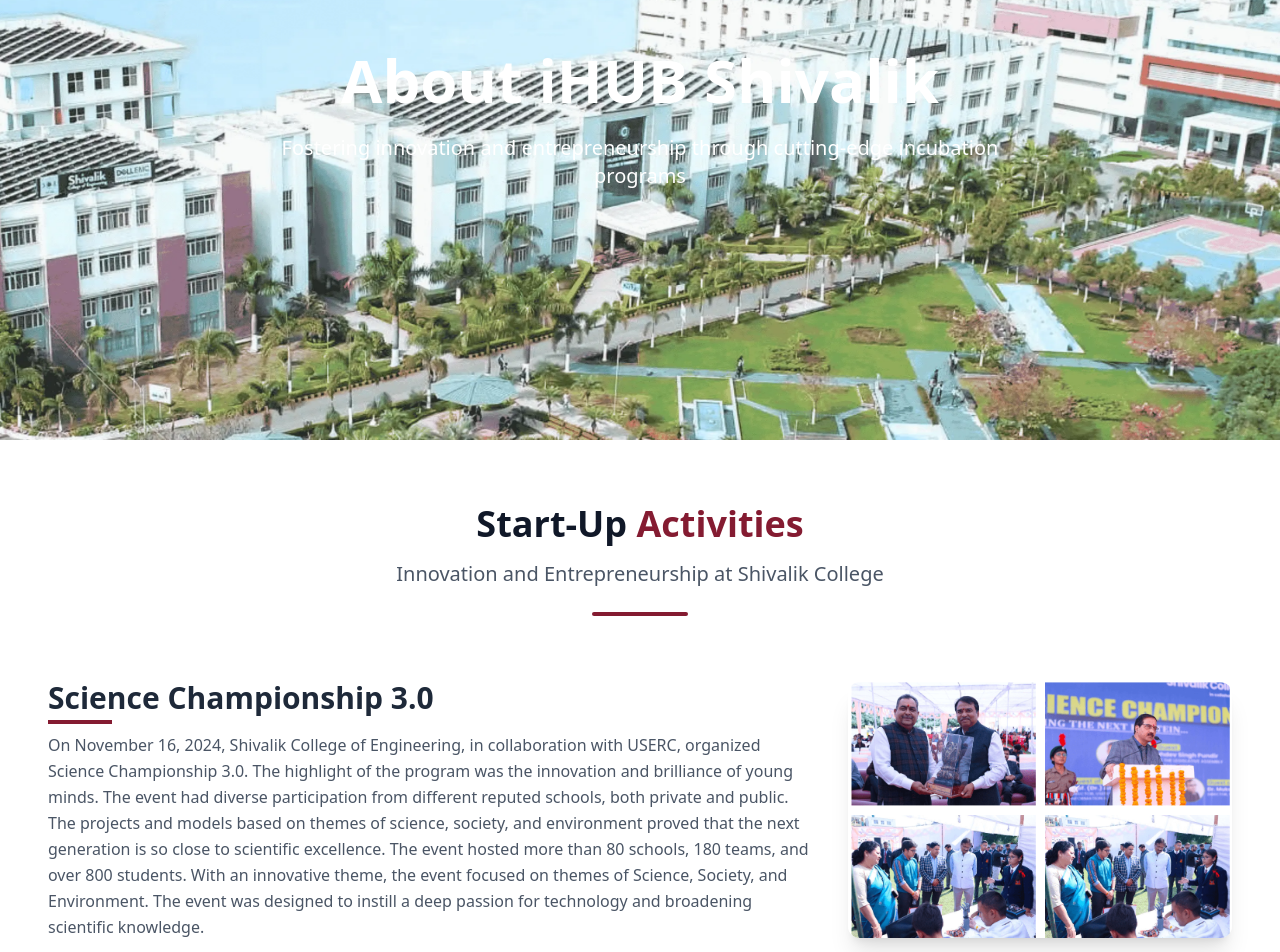
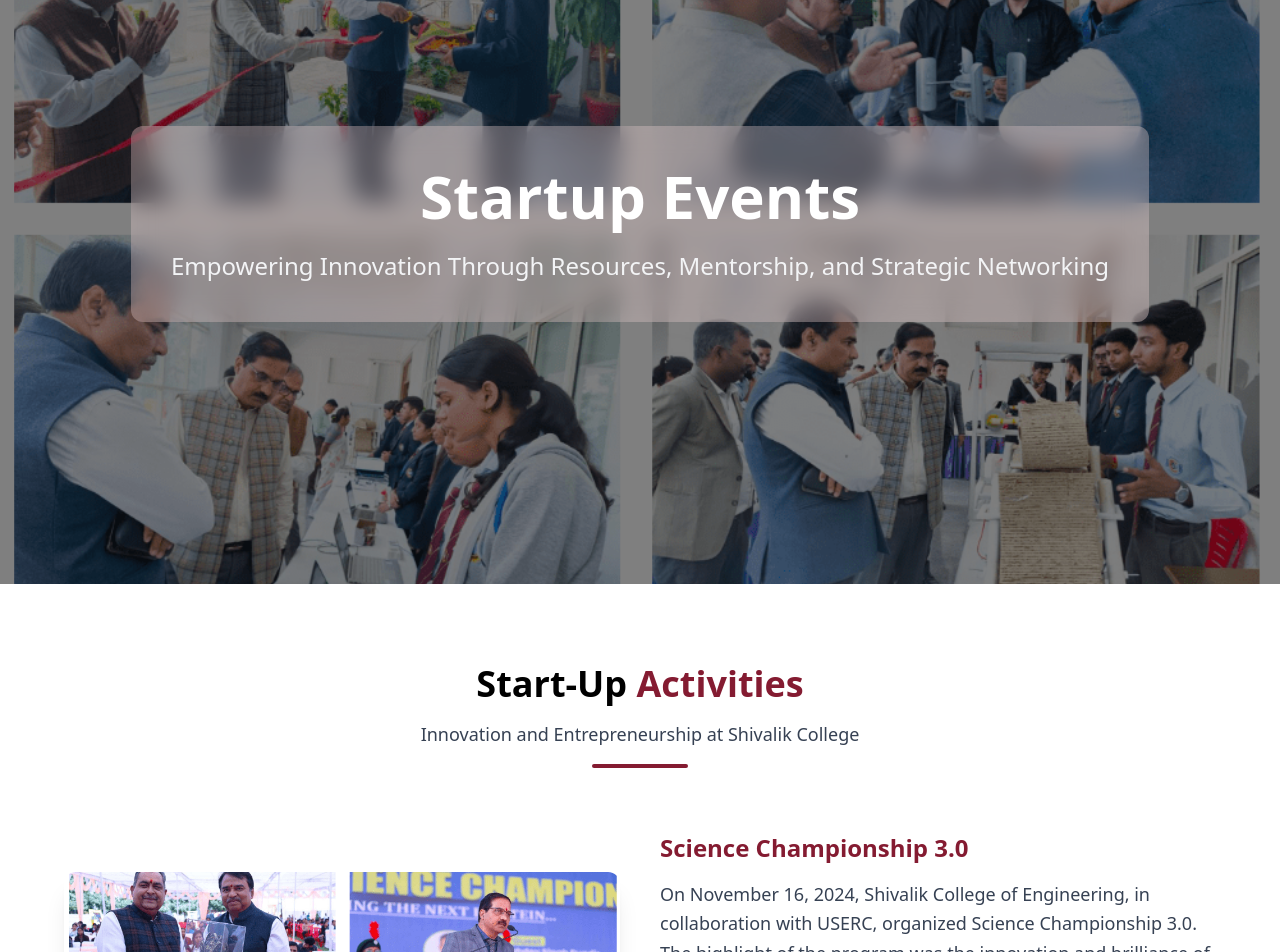
Before and after one commit to Suman9709/CBII, a React (Vite) app in the folder cbii/: page /events/gallery in a window 1280 px wide. Shown: the part 200-1152 px from the top of the page. Built offline with nearby package versions, Linux system fonts and the light colour scheme.

Commit message:
added one testimonial and added page not found and crousel in the about page

```diff
--- a/cbii/src/Components/Events.jsx
+++ b/cbii/src/Components/Events.jsx
@@ -1,93 +1,119 @@
-import React from 'react';
+import React, { useEffect, useState } from 'react';
+import { motion } from 'framer-motion';
 import scienceChampionShip from '../Images/Aimg3.png';
 import hackathon from '../Images/Aimg2.png';
 import shivatech from '../Images/Aimg1.png';
 import aboutHero from '../Images/aimg13.webp';
 
 const Events = () => {
+  const carouselImages = [hackathon, shivatech, aboutHero];
+  const [currentIndex, setCurrentIndex] = useState(0);
+
   const activities = [
     {
-            title: "Science Championship 3.0",
-            desc: "On November 16, 2024, Shivalik College of Engineering, in collaboration with USERC, organized Science Championship 3.0. The highlight of the program was the innovation and brilliance of young minds. The event had diverse participation from different reputed schools, both private and public. The projects and models based on themes of science, society, and environment proved that the next generation is so close to scientific excellence. The event hosted more than 80 schools, 180 teams, and over 800 students. With an innovative theme, the event focused on themes of Science, Society, and Environment. The event was designed to instill a deep passion for technology and broadening scientific knowledge.",
-            image: scienceChampionShip
+      title: 'Science Championship 3.0',
+      desc: 'On November 16, 2024, Shivalik College of Engineering, in collaboration with USERC, organized Science Championship 3.0. The highlight of the program was the innovation and brilliance of young minds. The event had diverse participation from different reputed schools, both private and public. The projects and models based on themes of science, society, and environment proved that the next generation is so close to scientific excellence. The event hosted more than 80 schools, 180 teams, and over 800 students. With an innovative theme, the event focused on themes of Science, Society, and Environment. The event was designed to instill a deep passion for technology and broadening scientific knowledge.',
+      image: scienceChampionShip,
     },
     {
-            title: "Hackathon- 2024",
-            desc: "The Incubation Center of Shivalik College, CBII and iHUB Shivalik organised Hackathon 2024 with a vision to generate high-value, actionable business ideas and product concepts. The event was organised to foster a spirit of entrepreneurship among young minds. More than 300 students from 63+ teams participated in this collaborative technical event, proposing solutions to industrial and social problem statements. The event had participation from various institutes, including colleges and universities, from regions students of Uttarakhand, UP, and the NCR region. During the event, the participating teams built actionable business ideas and product concepts by working relentlessly for 30 hours.",
-            image: hackathon
+      title: 'Hackathon-2024',
+      desc: 'The Incubation Center of Shivalik College, CBII and iHUB Shivalik organised Hackathon 2024 with a vision to generate high-value, actionable business ideas and product concepts. The event was organised to foster a spirit of entrepreneurship among young minds. More than 300 students from 63+ teams participated in this collaborative technical event, proposing solutions to industrial and social problem statements. The event had participation from various institutes, including colleges and universities, from regions students of Uttarakhand, UP, and the NCR region. During the event, the participating teams built actionable business ideas and product concepts by working relentlessly for 30 hours.',
+      image: hackathon,
     },
     {
-            title: "Shivatech-2024: 15 November 2024",
-            desc: "The Institution Innovation Council of Shivalik College – (CBII), iHUB Shivalik – organised an impactful event on 15 November 2024. In Shiva-Tech 2024, 12 different events were organised with the aim of providing researchers and students present innovative solutions to industrial and societal problems integrating technology. Different events included Project Demonstration, Working Model in Pharmacy & Health, Highway to Hell, LAN Gaming – Free Fire & VGMI, Code Hunt, Building Bridge, Tower Making, Best Out of Waste, Wrestling Machine, Business Model Presentation, Lego Assembly & Race, Logo Making, and Digital Logic Design. The event had participation from 250+ students from different institutes.",
-            image: shivatech
-        }
+      title: 'Shivatech-2024: Nov 15',
+      desc: 'The Institution Innovation Council of Shivalik College – (CBII), iHUB Shivalik – organised an impactful event on 15 November 2024. In Shiva-Tech 2024, 12 different events were organised with the aim of providing researchers and students present innovative solutions to industrial and societal problems integrating technology. Different events included Project Demonstration, Working Model in Pharmacy & Health, Highway to Hell, LAN Gaming – Free Fire & VGMI, Code Hunt, Building Bridge, Tower Making, Best Out of Waste, Wrestling Machine, Business Model Presentation, Lego Assembly & Race, Logo Making, and Digital Logic Design. The event had participation from 250+ students from different institutes.',
+      image: shivatech,
+    },
   ];
 
+  useEffect(() => {
+    const interval = setInterval(() => {
+      setCurrentIndex((prev) => (prev + 1) % carouselImages.length);
+    }, 5000);
+    return () => clearInterval(interval);
+  }, []);
+
+  const fadeInUp = {
+    hidden: { opacity: 0, y: 40 },
+    visible: {
+      opacity: 1,
+      y: 0,
+      transition: { duration: 0.8, ease: 'easeOut' },
+    },
+  };
+
   return (
-      <div className="min-h-screen">
-            {/* Full-screen hero image */}
-            <div className="relative h-screen max-h-[80vh] w-full overflow-hidden">
-              <img
-                src={aboutHero}
-                alt="About iHUB Shivalik"
-                className="w-full h-full object-cover"
-              />
-              <div className="absolute inset-0  flex items-center justify-center">
-                <div className="text-center px-4">
-                  <h1 className="text-4xl md:text-6xl font-bold text-white mb-6">About iHUB Shivalik</h1>
-                  <p className="text-xl text-white max-w-3xl mx-auto">
-                    Fostering innovation and entrepreneurship through cutting-edge incubation programs
+    <div className="w-full mt-16">
+      {/* Carousel Section */}
+      <div className="relative w-full h-[90vh] overflow-hidden">
+        {carouselImages.map((img, idx) => (
+          <motion.div
+            key={idx}
+            className={`absolute inset-0 transition-opacity duration-1000 ease-in-out ${idx === currentIndex ? 'opacity-100 z-10' : 'opacity-0 z-0'}`}
+          >
+            <img src={img} alt="" className="w-full h-full object-cover object-center" />
+            <div className="absolute inset-0 bg-black opacity-50" />
+          </motion.div>
+        ))}
+
+        {/* Text Overlay */}
+        <motion.div
+          className="absolute inset-0 z-20 flex flex-col justify-center items-center px-4"
+          initial="hidden"
+          whileInView="visible"
+          viewport={{ once: true }}
+          variants={fadeInUp}
+        >
+          <div className="bg-red-100/30 backdrop-blur-md rounded-xl p-6 md:p-10">
+            <h1 className="text-4xl md:text-6xl font-bold mb-6 text-white text-center">Startup Events</h1>
+            <p className="text-xl md:text-2xl font-medium text-gray-100 text-center">
+              Empowering Innovation Through Resources, Mentorship, and Strategic Networking
             </p>
           </div>
-              </div>
+        </motion.div>
       </div>
 
-            {/* Header Section */}
-            <div className="text-center mb-16 mt-16">
-                <h1 className="text-3xl md:text-4xl font-bold text-gray-900 mb-4 transform hover:scale-105 transition-transform duration-300 inline-block">
-                    Start-Up <span className="text-[#841B31]">Activities</span>
-                </h1>
-                <p className="text-xl text-gray-600 mb-6">
-                    Innovation and Entrepreneurship at Shivalik College
-                </p>
-                <div className="h-1 w-24 bg-[#841B31] mx-auto rounded-full transform origin-left hover:scale-x-125 transition-transform duration-500"></div>
-            </div>
+      {/* Activities Section */}
+      <div className="bg-white py-20 px-4 md:px-16">
+        <motion.div
+          initial="hidden"
+          whileInView="visible"
+          viewport={{ once: true }}
+          variants={fadeInUp}
+          className="text-center mb-16"
+        >
+          <h2 className="text-3xl md:text-4xl font-bold mb-4">Start-Up <span className="text-[#841B31]">Activities</span></h2>
+          <p className="text-lg text-gray-700">Innovation and Entrepreneurship at Shivalik College</p>
+          <div className="h-1 w-24 bg-[#841B31] mx-auto mt-4 rounded-full" />
+        </motion.div>
 
-            {/* Activities List */}
-            <div className="space-y-24 px-12 pb-10">
         {activities.map((activity, index) => (
-                    <div
+          <motion.div
             key={index}
-                        className={`flex flex-col ${index % 2 === 0 ? 'md:flex-row' : 'md:flex-row-reverse'} gap-8 items-center group`}
+            custom={index}
+            initial="hidden"
+            whileInView="visible"
+            viewport={{ once: true }}
+            variants={fadeInUp}
+            className={`flex flex-col ${index % 2 === 0 ? 'md:flex-row' : 'md:flex-row-reverse'} items-center gap-10 mb-16`}
           >
-                        {/* Text Content */}
-                        <div className="md:w-2/3 transition-all duration-500 transform hover:-translate-y-2">
-                            <h2 className="text-2xl md:text-3xl font-bold text-gray-800 mb-4 relative before:absolute before:-bottom-2 before:left-0 before:w-16 before:h-1 before:bg-[#841B31] before:transition-all before:duration-500 group-hover:before:w-24">
-                                {activity.title}
-                            </h2>
-                            <p className="text-gray-600 leading-relaxed transition-all duration-300 group-hover:text-gray-700">
-                                {activity.desc}
-                            </p>
-                        </div>
-
-                        {/* Image */}
-                        <div className="md:w-1/3 relative overflow-hidden rounded-xl shadow-xl transition-all duration-500 group-hover:shadow-2xl">
-                            <div className="relative overflow-hidden h-64 w-full">
+            <div className="w-full md:w-1/2 rounded-xl overflow-hidden shadow-xl">
               <img
                 src={activity.image}
                 alt={activity.title}
-                                    className="w-full h-full object-cover transform transition-all duration-700 group-hover:scale-110"
+                className="w-full h-64 md:h-80 object-cover transition-transform duration-500 hover:scale-105"
               />
-                                <div className="absolute inset-0 bg-gradient-to-t from-black/50 to-transparent opacity-0 group-hover:opacity-100 transition-opacity duration-500 flex items-end p-6">
-                                    <span className="text-white font-medium text-lg">View More →</span>
             </div>
+            <div className="w-full md:w-1/2">
+              <h3 className="text-2xl font-semibold mb-4 text-[#841B31]">{activity.title}</h3>
+              <p className="text-gray-700 text-lg leading-relaxed">{activity.desc}</p>
             </div>
-                        </div>
-                    </div>
+          </motion.div>
         ))}
       </div>
     </div>
   );
-}
+};
 
 export default Events;
```
Also changed, not shown: cbii/src/App.jsx (+7 -0 lines), cbii/src/Components/PageNotFound.jsx (added, +42 -0 lines), cbii/src/Components/Testimonial.jsx (+9 -6 lines), cbii/src/Images/Logo/cyberaltron.png (added). Lines whose indentation alone changed are shown as unchanged.
